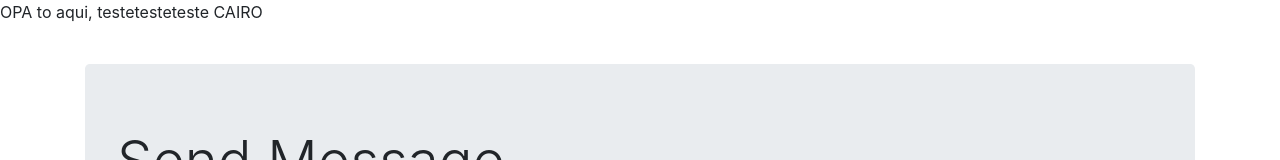
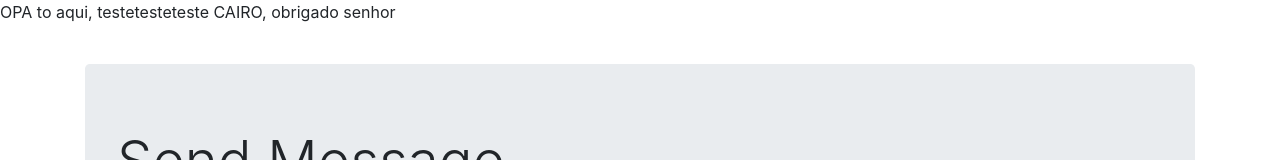
Before and after one commit to Henrique0714/ezops-test-henrique, a website: page index.html in a window 1280 px wide. Shown: the top 160 px of the page. Drawn offline with nearby package versions, Linux system fonts and the light colour scheme; no server answers.

Commit message:
Update index.html

```diff
--- a/index.html
+++ b/index.html
@@ -1,7 +1,7 @@
 <!DOCTYPE html>
 <html>
 <head>
-     <p>OPA to aqui, testetesteteste CAIRO</p>
+     <p>OPA to aqui, testetesteteste CAIRO, obrigado senhor</p>
     <link rel="stylesheet" href="https://cdn.jsdelivr.net/npm/bootstrap@4.3.1/dist/css/bootstrap.min.css" integrity="sha384-ggOyR0iXCbMQv3Xipma34MD+dH/1fQ784/j6cY/iJTQUOhcWr7x9JvoRxT2MZw1T" crossorigin="anonymous">
   </head>
 <body>
```
